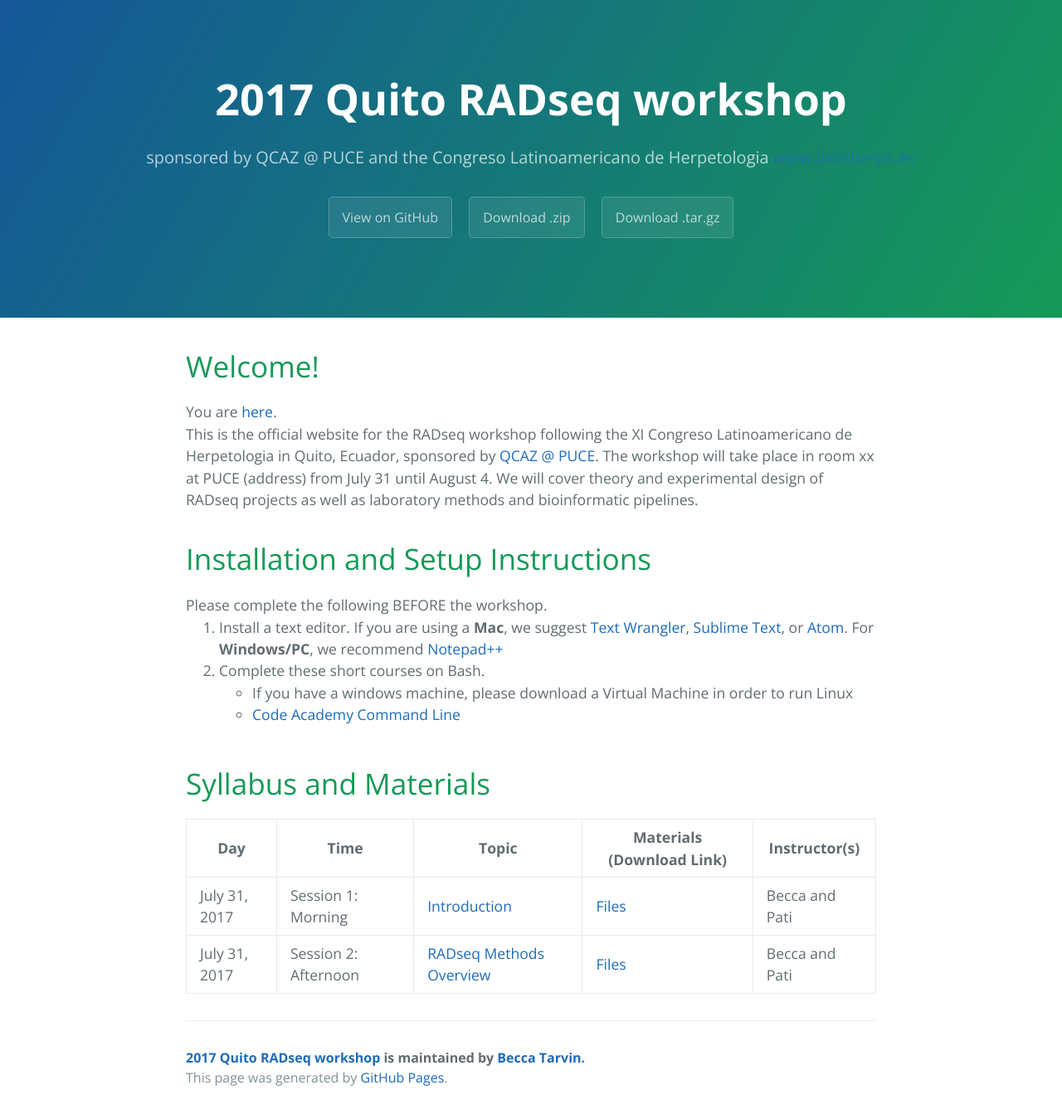
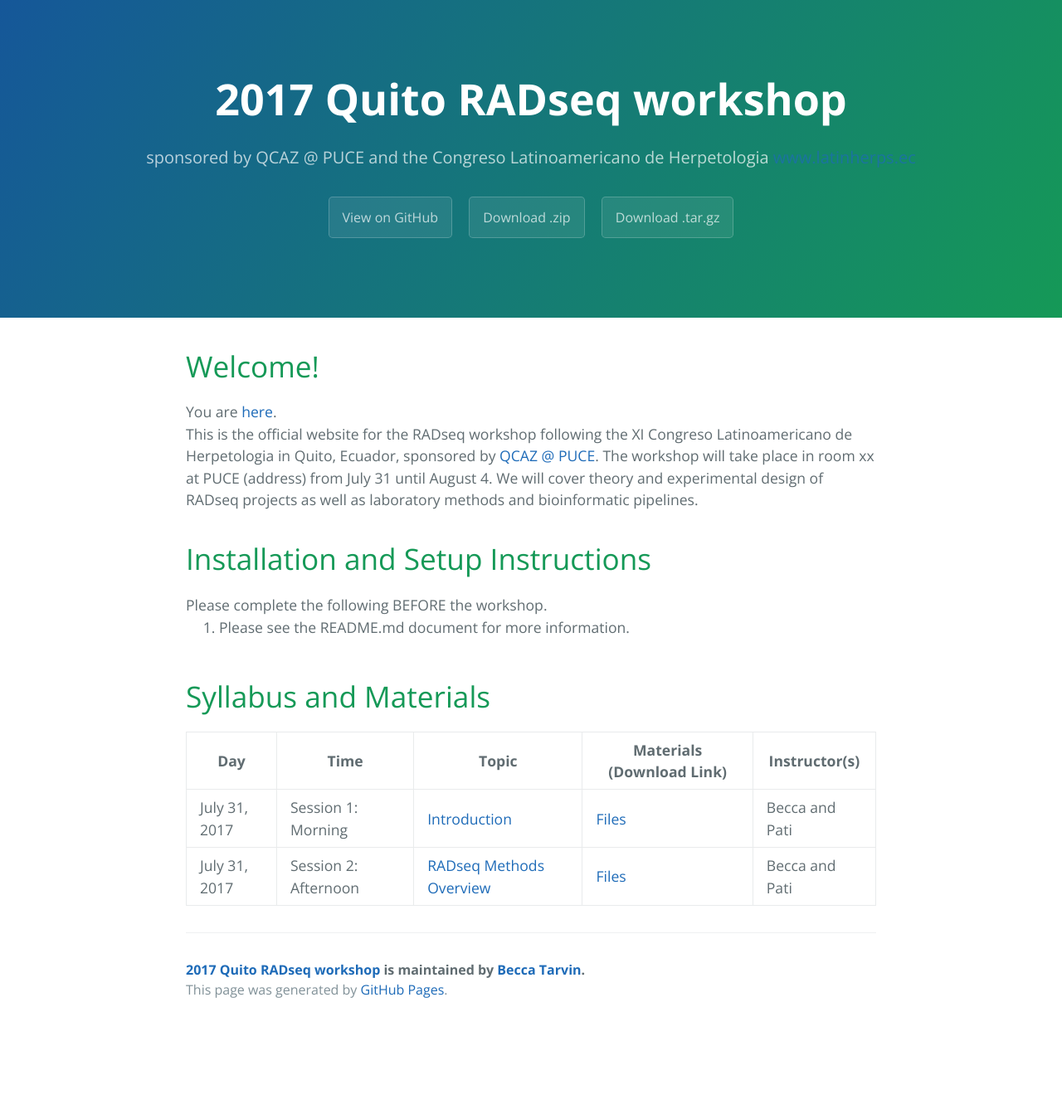
Before and after one commit to rdtarvin/RADseq_Quito_2017, a Jekyll site: the page built from index.html, in a window 1280 px wide. Shown: the whole page at 83% size. Built offline with Jekyll 4.4.1, drawn with Linux system fonts in a browser that asks for light colours; the list of posts is cut into pages by our own code; after the commit the page ends 1237 px from its top, so only the background shows below that.

Commit message:
simplified landing page

```diff
--- a/index.html
+++ b/index.html
@@ -16,15 +16,7 @@ title: {{ site.name }}
 	<h1>Installation and Setup Instructions</h1>
 	Please complete the following BEFORE the workshop. <br>
 	<ol>
-	<li>Install a text editor. If you are using a <b>Mac</b>, we suggest <a href="http://www.barebones.com/products/textwrangler/">Text Wrangler</a>, <a href="http://www.sublimetext.com/2">Sublime Text</a>, or <a href="https://atom.io/">Atom</a>.
-	For <b>Windows/PC</b>, we recommend <a href="https://notepad-plus-plus.org/">Notepad++</a> </li>
-	<li>Complete these short courses on Bash. </li>
-		<ul>
-		<li>If you have a windows machine, please download a Virtual Machine in order to run Linux</li>
-		<li><a href="https://www.codecademy.com/learn/learn-the-command-line">Code Academy Command Line</a></li>
-
-		</ul>
-
+	<li>Please see the README.md document for more information.
 	</ol>
 
 </div>
```
